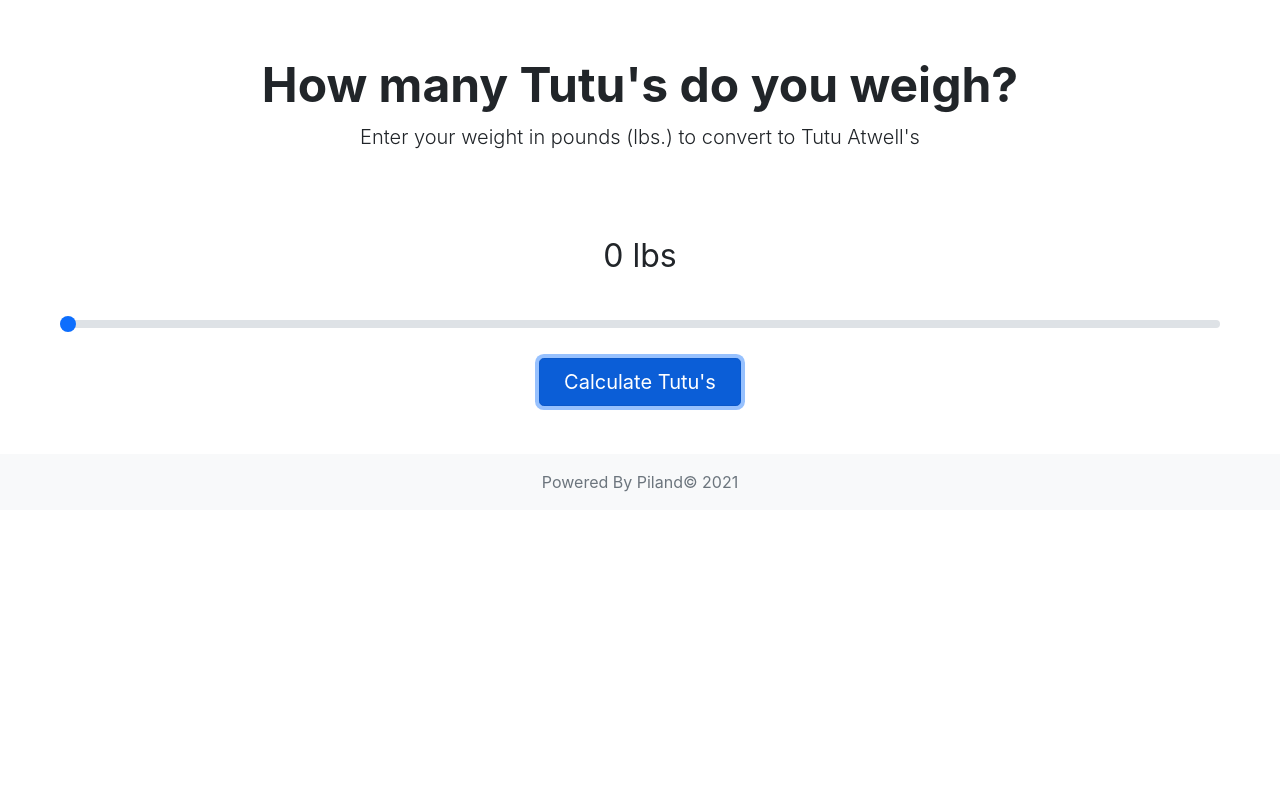
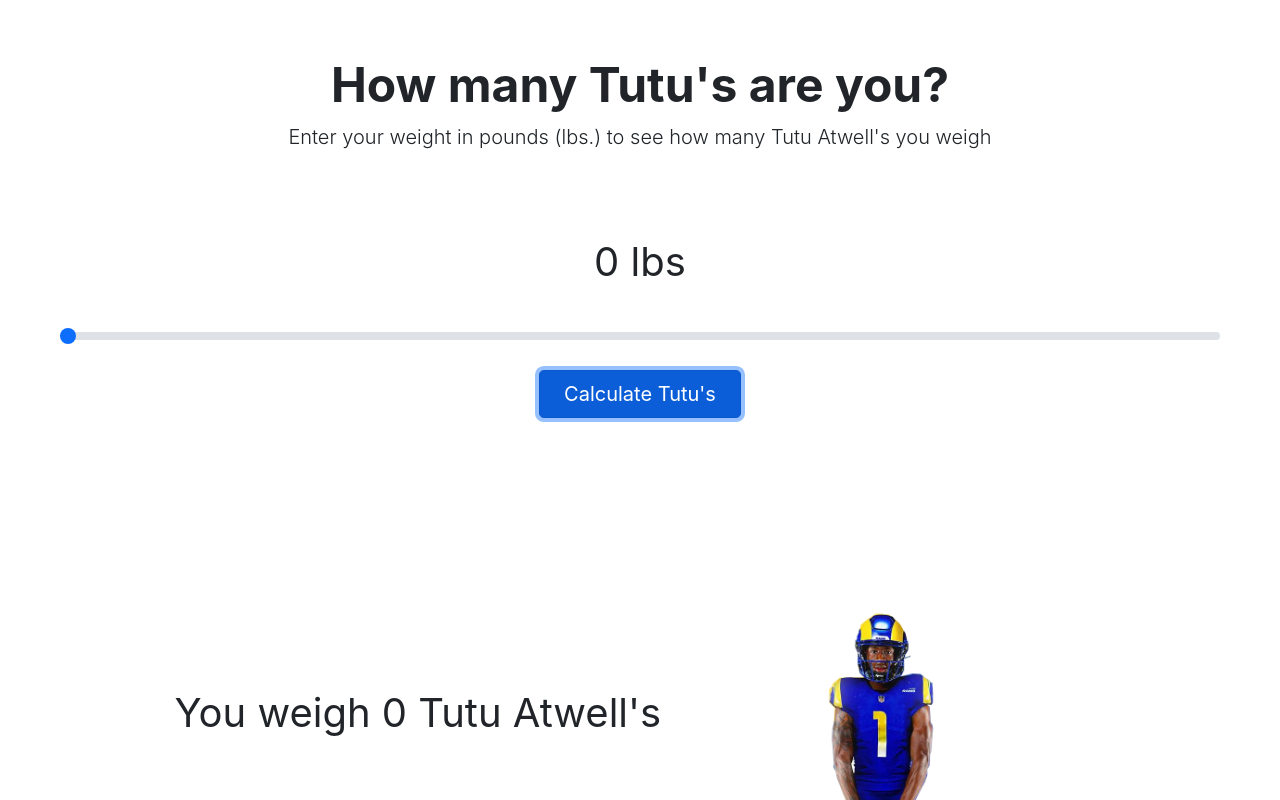
Before and after one commit to Dave-314land/tutu-calculator, a React (Create React App) app: page / in a window 1280 px wide. Both pictures are taken after a click on the button "Calculate Tutu's". Shown: the top 800 px of the page. Built offline with nearby package versions, Linux system fonts and the light colour scheme.

Commit message:
display how many tutu atwell's the user weighs

```diff
--- a/public/index.html
+++ b/public/index.html
@@ -24,7 +24,7 @@
       work correctly both with client-side routing and a non-root public URL.
       Learn how to configure a non-root public URL by running `npm run build`.
     -->
-    <title>Tutu Weight Calculater</title>
+    <title>Tutu Weight Calculator</title>
   </head>
   <body>
     <noscript>You need to enable JavaScript to run this app.</noscript>
--- a/src/App.css
+++ b/src/App.css
@@ -21,3 +21,22 @@
 .App-link {
   color: #61dafb;
 }
+
+img {
+  height: 500px;
+  width: auto;
+}
+
+.footer {
+  bottom: 0;
+  width: 100%;
+  height: 60px;
+  line-height: 60px;
+  background-color: #f5f5f5;
+}
+
+.container {
+  width: auto;
+  max-width: 680px;
+  padding: 0 15px;
+}
--- a/src/components/Header.js
+++ b/src/components/Header.js
@@ -4,10 +4,11 @@ function Header() {
   return (
     <header>
       <div className="px-4 py-5 my-2 text-center">
-        <h1 className="display-5 fw-bold">How many Tutu's do you weigh?</h1>
+        <h1 className="display-5 fw-bold">How many Tutu's are you?</h1>
         <div className="col-lg-12 mx-auto">
           <p className="lead mb-4">
-            Enter your weight in pounds (lbs.) to convert to Tutu Atwell's
+            Enter your weight in pounds (lbs.) to see how many Tutu Atwell's you
+            weigh
           </p>
         </div>
       </div>
--- a/src/components/WeightCalculator.js
+++ b/src/components/WeightCalculator.js
@@ -1,27 +1,35 @@
 import React, { useState } from "react";
+import tutuFull from "../img/Tutu-Atwell-Full.png";
 
 function WeightCalculator() {
   const [weight, setWeight] = useState(0);
+  const [userTutuWeight, setUserTutuWeight] = useState(0);
+  const [showTutus, setShowTutus] = useState(false);
 
   const calculateTutu = () => {
     const tutuWeight = 165;
     const numberOfTutus = weight / tutuWeight;
-    const numberOfTutusRounded =
-      Math.round((numberOfTutus + Number.EPSILON) * 100) / 100;
-    console.log(numberOfTutusRounded);
-    return numberOfTutusRounded;
+    setUserTutuWeight(Math.round((numberOfTutus + Number.EPSILON) * 100) / 100);
   };
 
   const convertTutu = (e) => {
     calculateTutu();
+    setShowTutus(!showTutus);
 
+    if (userTutuWeight < 1) {
+      console.log("first");
+    } else if (userTutuWeight > 1) {
+      console.log("second");
+    } else {
+      console.log("does not compute");
+    }
     e.preventDefault();
   };
 
   return (
     <div className="container-fluid bg-body">
       <div className="d-grid gap-2 d-sm-flex justify-content-sm-center">
-        <p className="fs-2">{weight} lbs</p>
+        <p className="fs-1">{weight} lbs</p>
       </div>
       <div className="my-3 px-5">
         <form>
@@ -49,6 +57,15 @@ function WeightCalculator() {
             </button>
           </div>
         </form>
+        {showTutus ? (
+          <p className="fs-1">
+            {" "}
+            You weigh {userTutuWeight} Tutu Atwell's
+            <img src={tutuFull} alt="Tutu Atwell" />
+          </p>
+        ) : (
+          <img src={tutuFull} alt="Tutu Atwell" />
+        )}
       </div>
     </div>
   );
```
Also changed, not shown: src/img/Tutu-Atwell-Full.png (added).
